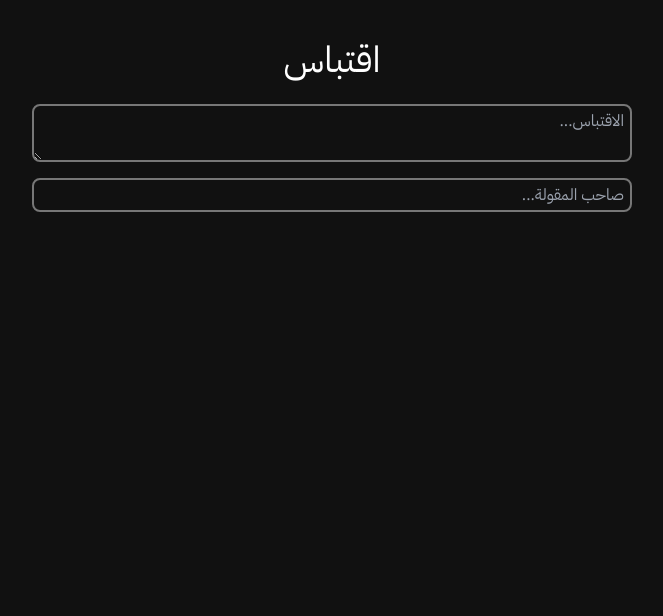
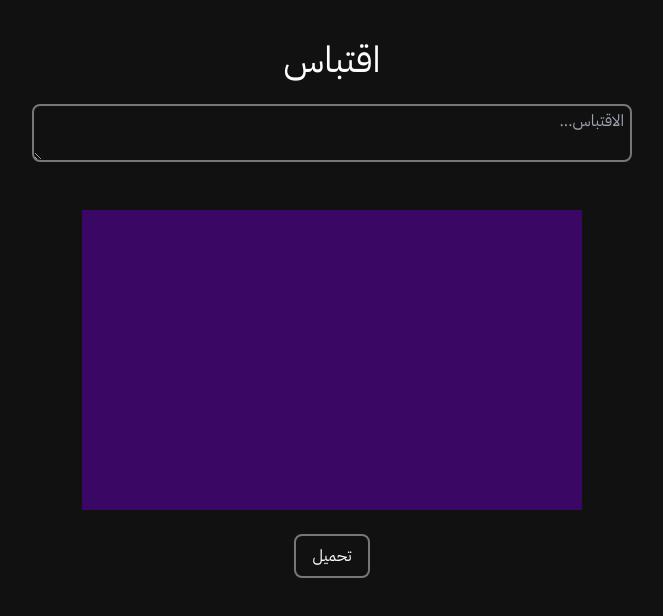
Before and after one commit to osama-mhmd/eqtibas, a Next.js app: page / in a window 1280 px wide. Shown: the top 616 px of the page, without its empty margins (308-971 px from the left). Built offline with nearby package versions, Linux system fonts and the light colour scheme.

Commit message:
feat/core-functionality

```diff
--- a/src/app/globals.css
+++ b/src/app/globals.css
@@ -39,9 +39,13 @@ body {
 }
 
 input,
-textarea {
+textarea,
+button {
   background-color: transparent;
   border: solid #777 2px;
   padding: 3px 6px;
   border-radius: 0.5rem;
 }
+button {
+  padding: 0.5rem 1rem;
+}
--- a/src/app/page.tsx
+++ b/src/app/page.tsx
@@ -1,10 +1,34 @@
+/* eslint-disable react-hooks/exhaustive-deps */
 "use client";
 
-import { useState } from "react";
+import { useState, useEffect, useRef } from "react";
+import html2canvas from "html2canvas";
 
-export default function Home() {
+type Params = {
+  quote?: string;
+};
+
+export default function Home({ searchParams }: { searchParams: Params }) {
   const [quote, setQuote] = useState("");
-  const [owner, SetOwner] = useState(""); // Owner of quote
+
+  const paragraphRef = useRef<HTMLParagraphElement>(null);
+
+  const downloadImage = async () => {
+    if (!paragraphRef.current) return;
+    const canvas = await html2canvas(paragraphRef.current);
+    const link = document.createElement("a");
+    link.download = "paragraph-image.png";
+    link.href = canvas.toDataURL("image/png");
+    link.click();
+  };
+
+  useEffect(() => {
+    if (searchParams.quote) {
+      setQuote(searchParams.quote);
+      (document.getElementById("textarea") as HTMLTextAreaElement).value =
+        searchParams.quote;
+    }
+  }, []);
 
   return (
     <main>
@@ -14,11 +38,20 @@ export default function Home() {
           <div className="grid justify-center grid-cols-[repeat(1,minmax(300px,600px))] gap-4">
             <textarea
               onKeyUp={(e) => setQuote((e.target as HTMLTextAreaElement).value)}
+              id="textarea"
               placeholder="الاقتباس..."
             />
-            <input type="text" placeholder="صاحب المقولة..." />
           </div>
-          <div className="flex justify-center items-center m-12">{quote}</div>
+          <div className="flex flex-col justify-center items-center m-12 gap-6">
+            <div
+              ref={paragraphRef}
+              className="bg-purple-950 w-[500px] h-[300px] text-wrap p-4 flex justify-center items-center"
+            >
+              {quote}
+            </div>
+
+            <button onClick={downloadImage}>تحميل</button>
+          </div>
         </div>
       </section>
     </main>
```
Also changed, not shown: package.json (+6 -5 lines), 1 other file (tests, documents, lock files or other folders).
